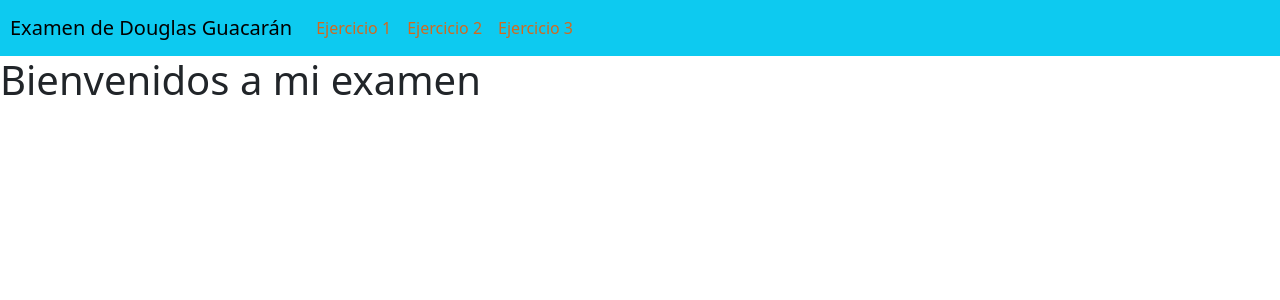
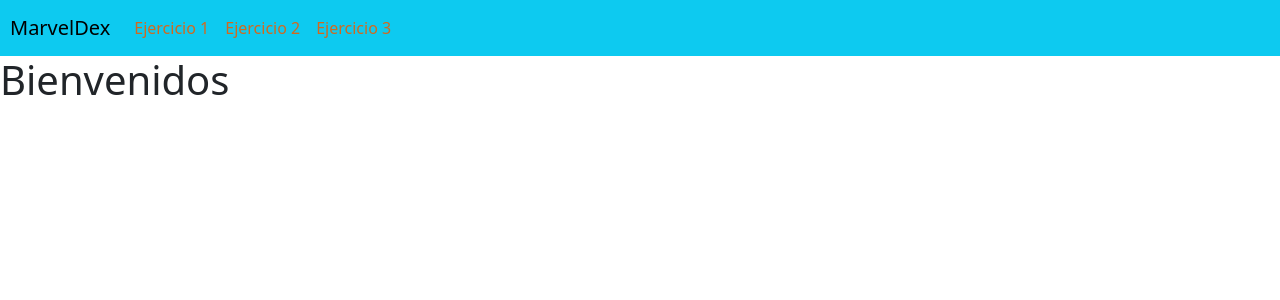
Before and after one commit to DouglasGuacaran/ConcursoEnviame, a Vue app: page / in a window 1280 px wide. Shown: the top 300 px of the page. Built offline with nearby package versions, Linux system fonts and the light colour scheme.

Commit message:
Cambios minimos

```diff
--- a/src/App.vue
+++ b/src/App.vue
@@ -1,7 +1,7 @@
 <template>
   <div id="app">
     <b-navbar toggleable="lg" type="dark" variant="info">
-      <b-navbar-brand href="#"><router-link to="/">Examen de Douglas Guacarán </router-link> </b-navbar-brand>
+      <b-navbar-brand href="#"><router-link to="/">MarvelDex </router-link> </b-navbar-brand>
       <b-navbar-toggle target="nav-collapse"></b-navbar-toggle>
       <b-collapse id="nav-collapse" is-nav>
         <b-navbar-nav>
--- a/src/views/Home.vue
+++ b/src/views/Home.vue
@@ -1,7 +1,7 @@
 <template>
   <b-row class="home">
     <b-col>
-      <h1>Bienvenidos a mi examen</h1>
+      <h1>Bienvenidos</h1>
     </b-col>
   </b-row>
 </template>
```
